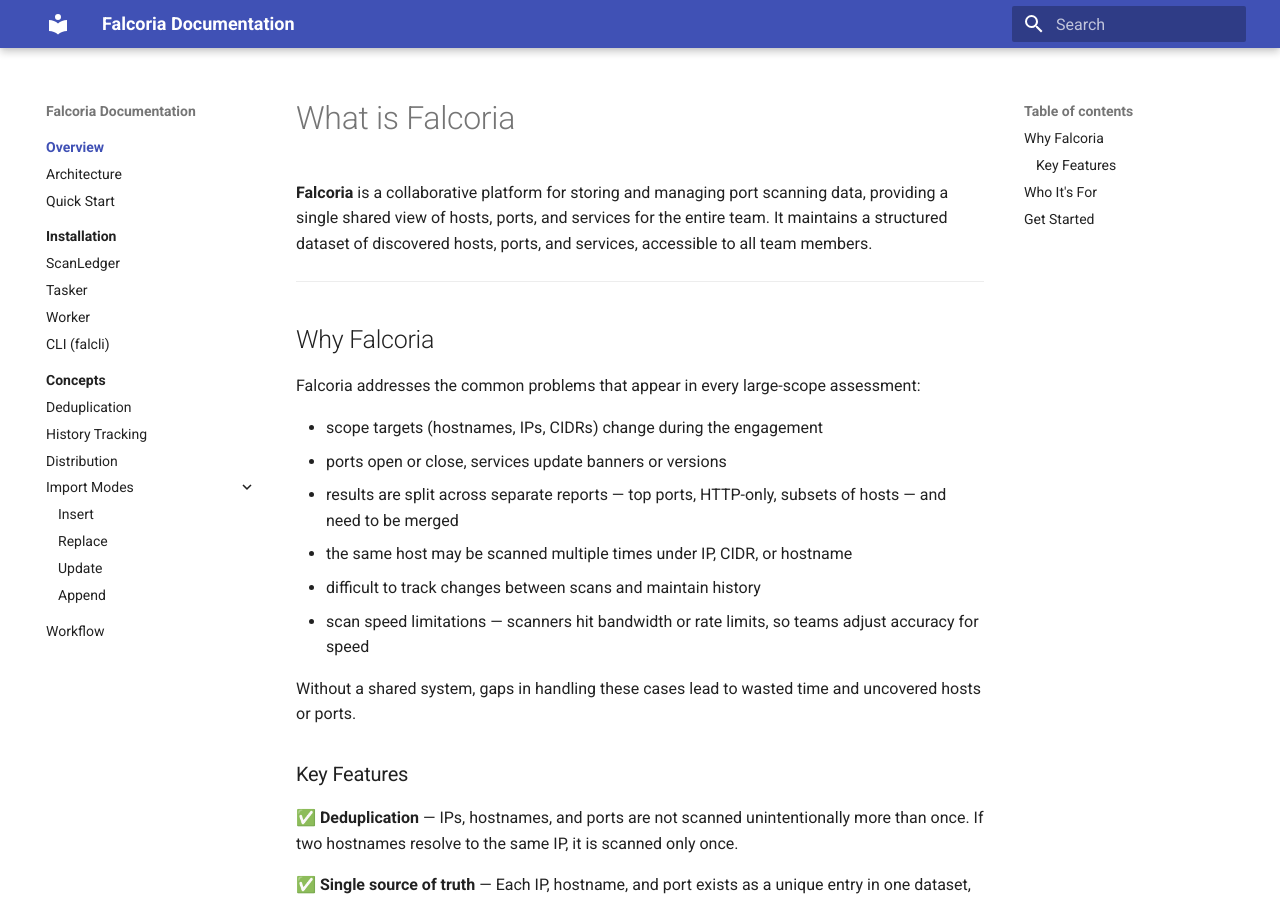
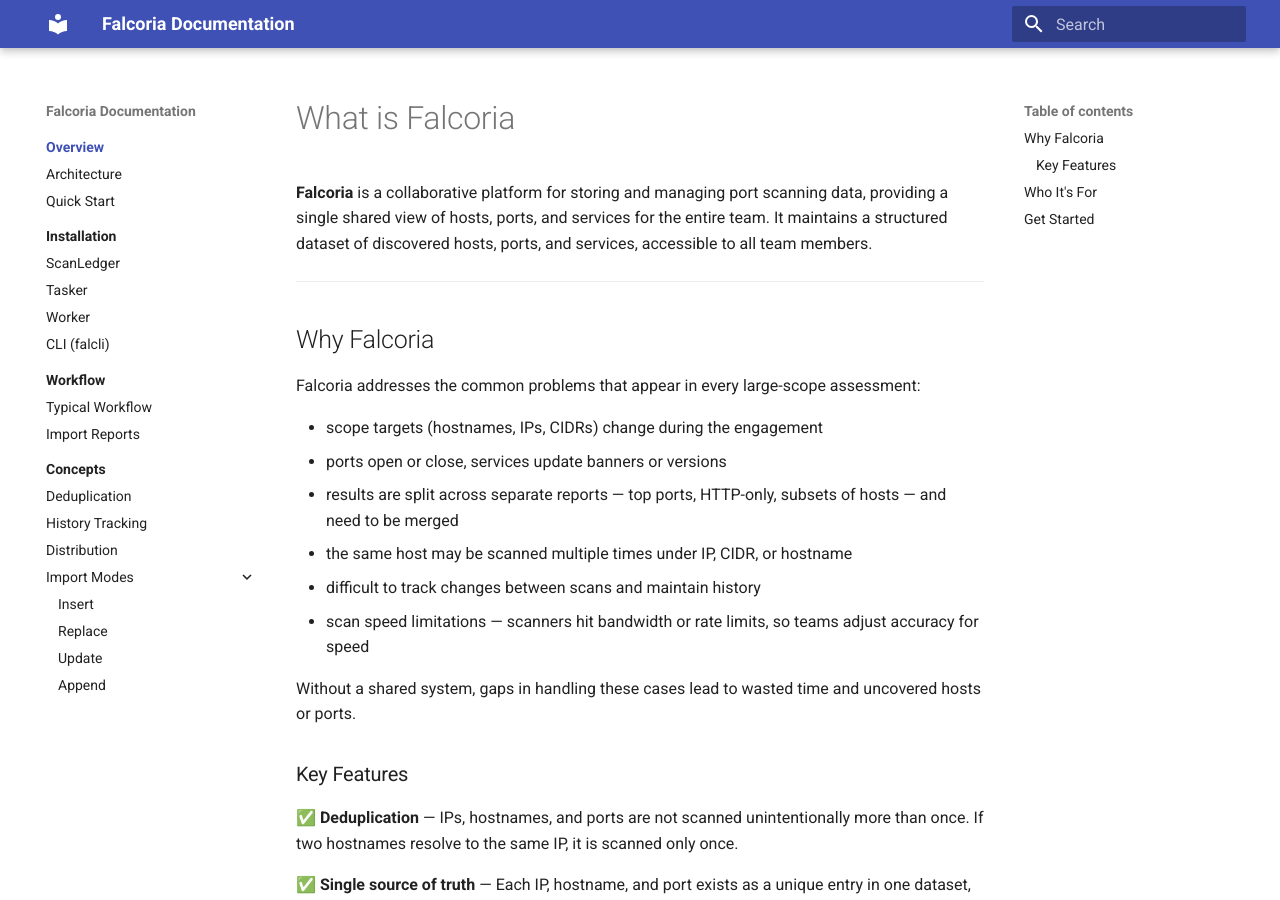
Before and after one commit to Falcoria/falcoria-docs, an MkDocs documentation site: the page built from docs/index.md, in a window 1280 px wide and 900 px high. Built offline with MkDocs 1.6.1 and Material for MkDocs 9.7.7, drawn with Linux system fonts in a browser that asks for light colours.

Commit message:
fixed workflow

```diff
--- a/mkdocs.yml
+++ b/mkdocs.yml
@@ -32,6 +32,11 @@
       - Worker: installation/worker.md
       - CLI (falcli): installation/falcli.md
 
+  - Workflow:
+      - workflow/index.md
+      - Typical Workflow: workflow/typical-workflow.md
+      - Import Reports: workflow/import-reports.md
+
   - Concepts:
       - concepts/index.md
       - Deduplication: concepts/deduplication.md
@@ -43,5 +48,3 @@
           - Replace: concepts/import-modes/replace.md
           - Update: concepts/import-modes/update.md
           - Append: concepts/import-modes/append.md
-
-  - Workflow: workflow.md
```
